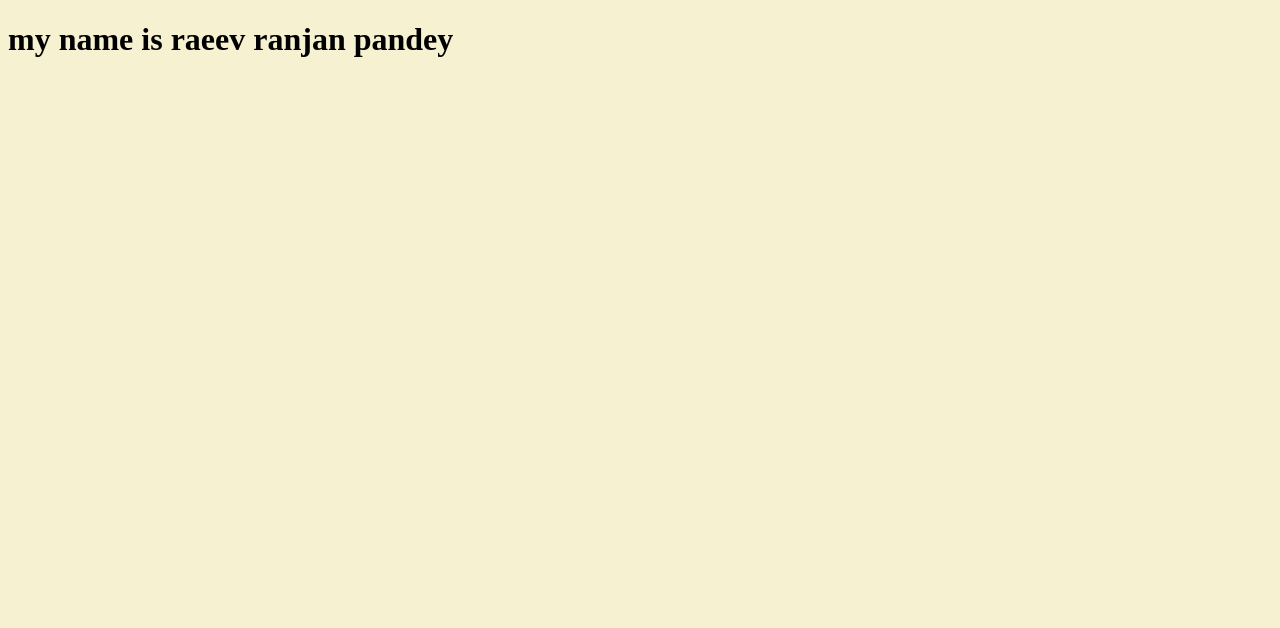
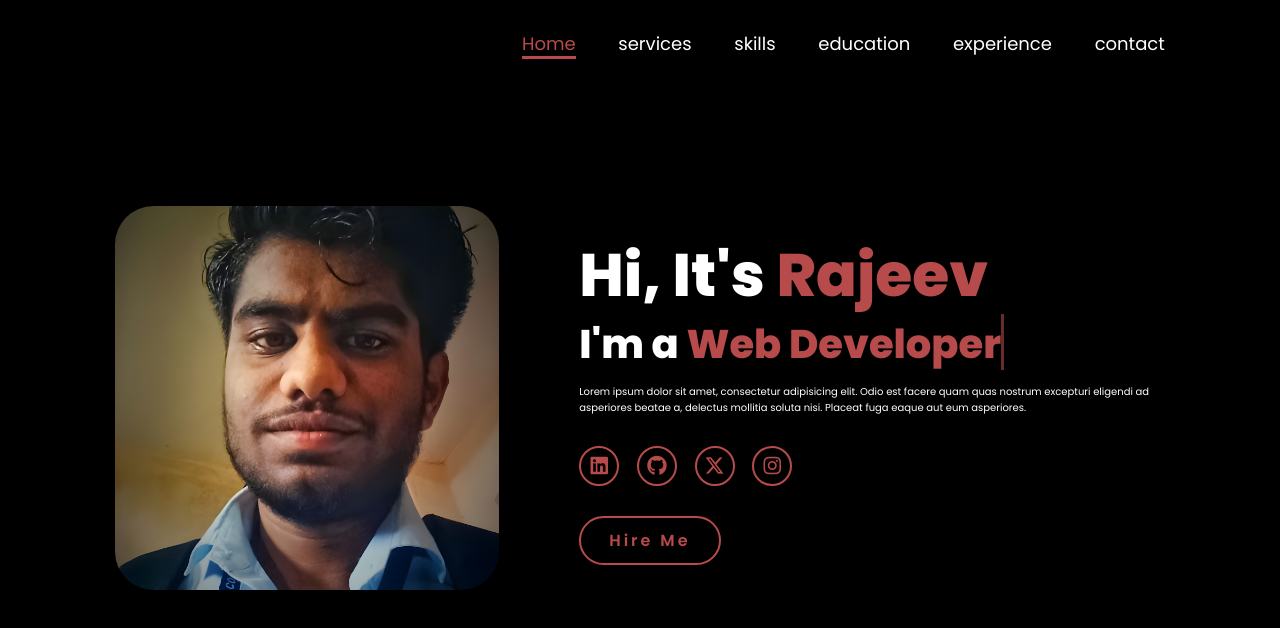
Before and after one commit to prajeevranjan/prajeevranjan.github.io, a plain HTML site: page index.html in a window 1280 px wide. Drawn offline with Linux system fonts and the light colour scheme.

Commit message:
just made the website by only html and css

```diff
--- a/index.html
+++ b/index.html
@@ -3,11 +3,38 @@
 <head>
     <meta charset="UTF-8">
     <meta name="viewport" content="width=device-width, initial-scale=1.0">
-    <title>portfolio</title>
+    <link rel="stylesheet" href="https://cdnjs.cloudflare.com/ajax/libs/font-awesome/6.5.2/css/all.min.css">
+    <title>portfolio website</title>
     <link rel="stylesheet" href="style.css">
 </head>
 <body>
-    <h1>my name is raeev ranjan pandey</h1>
-
+    <header>
+        <a href="#" class="logo"></a>
+        <nav>
+            <a href="#" class="active">Home</a>
+            <a href="#" >services</a>
+            <a href="#" >skills</a>
+            <a href="#" >education</a>
+            <a href="#" >experience</a>
+            <a href="#" >contact</a>
+        </nav>
+    </header>
+    <section class="home">
+        <div class="home-img">
+            <img src="image.jpg" alt=""/>
+        </div>
+        <div class="home-content">
+            <h1>Hi, It's <span>Rajeev</span></h1>
+            <h3 class="typing-text">I'm a <span></span></h3>
+            <p>Lorem ipsum dolor sit amet, consectetur adipisicing elit. Odio est facere quam quas nostrum excepturi eligendi ad asperiores beatae a, delectus mollitia soluta nisi. Placeat fuga eaque aut eum asperiores.</p>
+            <div class="social-icons">
+                <a href="https://www.linkedin.com/in/prajeevranjan/" target="_blank"><i class="fa-brands fa-linkedin"></i></a>
+                <a href="https://github.com/prajeevranjan" target="_blank"><i class="fa-brands fa-github"></i></a>
+                <a href="https://x.com/prajeevranjan" target="_blank"><i class="fa-brands fa-x-twitter"></i></a>
+                <a href="https://www.instagram.com/prajeevranjan" target="_blank"><i class="fa-brands fa-instagram"></i></a>
+            </div>
+            <a href="#" class="btn">Hire Me</a>
+        </div>
+    </section>
 </body>
 </html>
--- a/style.css
+++ b/style.css
@@ -1,3 +1,259 @@
+@import url("https://fonts.googleapis.com/css2?family=Poppins:wght@400;600;800&display=swap");
+
 *{
-    background-color:#f6f1d0;
+    margin: 0;
+    padding: 0;
+    box-sizing: border-box;
+    text-decoration: none;
+    border: none;
+    outline: none;
+    font-family: 'poppins', sans-serif;
 }
+
+html{
+    font-size: 62.5%;
+}
+
+body{
+    width: 100%;
+    height: 100vh;
+    overflow-x: hidden;
+    background-color: black;
+    color: white;
+}
+
+header{
+    margin-top: 20px;
+    position: fixed;
+    top: 0;
+    left: 0;
+    width: 100%;
+    padding: 1rem 9%;
+    background-color: transparent;
+    filter: drop-shadow(10px);
+    display: flex;
+    justify-content: space-between;
+    align-items: center;
+    z-index: 100;
+}
+
+.logo{
+    font-size: 3rem;
+    color: #b74b4b;
+    font-weight: 800;
+    cursor: pointer;
+    transition: 0.5s ease;
+}
+
+.logo:hover{
+    transform: scale(1.1);
+}
+
+nav a{
+    font-size: 1.8rem;
+    color: white;
+    margin-left: 4rem;
+    font-weight: 500;
+    transition: 0.3 ease;
+    border-bottom: 3px solid transparent;
+}
+
+nav a:hover,
+nav a.active{
+    color: #b74b4b;
+    border-bottom: 3px solid #b74b4b;
+}
+
+@media(max-width:995px){
+    nav{
+        position: absolute;
+        display: none;
+        top: 0;
+        right: 0;
+        width: 40%;
+        border-left: 3px solid #b74b4b;
+        border-right: 3px solid #b74b4b;
+        border-bottom-left-radius: 2rem;
+        padding: 1rem solid;
+        background-color: #161616;
+        border-top: 0.1 rem solid rgba(0,0,0,0.1);
+    }
+
+    nav.active{
+        display: block;
+    }
+
+    nav a{
+        display: block;
+        font-size: 2rem;
+        margin: 3rem 0;
+    }
+
+    nav a:hover,
+    nav a.active{
+        padding: 1rem;
+        border-radius: 0.5rem;
+        border-bottom: 0.5rem solid #b74b4b;
+    }
+}
+
+section{
+    min-height: 100vh;
+    padding: 5rem 9% 5rem;
+}
+
+.home{
+    display: flex;
+    justify-content: center;
+    align-items: center;
+    gap: 8rem;
+    background-color: black;
+}
+
+.home .home-content h1{
+    font-size: 6rem;
+    font-weight: 700;
+    line-height: 1.3;
+}
+
+span{
+    color: #b74b4b;
+}
+
+.home-content h3{
+    font-size: 4rem;
+    margin-bottom: 1rem;
+    font-weight: 700;
+}
+
+.home-img{
+    border-radius: 50%;
+}
+
+.home-img img{
+    position: relative;
+    width: 30vw;
+    border-radius: 10%;
+    box-shadow: 0 0 25px solid #b74b4b;
+    cursor: pointer;
+    transition: 0.2s linear;
+}
+
+home-image img:hover{
+    font-size: 1.8rem;
+    font-weight: 500;
+}
+
+.social-icons a{
+    display: inline-flex;
+    justify-content: center;
+    align-items: center;
+    width: 4rem;
+    height: 4rem;
+    background-color: transparent;
+    border: 0.2rem solid #b74b4b;
+    font-size: 2rem;
+    border-radius: 50%;
+    margin: 3rem 1.5rem 3rem 0;
+    transition: 0.3s ease;
+    color: #b74b4b;
+}
+
+.social-icons a:hover{
+    color: black;
+    transform: scale(1.3) translateY(-5px);
+    background-color: #b74b4b;
+    box-shadow: 0 0 25px #b74b4b;
+}
+
+.btn{
+    display: inline-block;
+    padding: 1rem 2.8rem;
+    background-color: black;
+    border-radius: 4rem;
+    font-size: 1.6rem;
+    color: #b74b4b;
+    letter-spacing: 0.3rem;
+    font-weight: 600;
+    border: 2px solid #b74b4b;
+    transition: 0.3s ease;
+    cursor: pointer;
+}
+
+.btn:hover{
+    transform: scale3d(1.03);
+    background-color: #b74b4b;
+    color: black;
+    box-shadow: 0 0 25px #b74b4b;
+}
+
+.typing-text{
+    font-size: 34px;
+    font-weight: 600;
+    min-width: 280px;
+}
+
+.typing-text span{
+    position: relative;
+}
+
+.typing-text span::before{
+    content: "Software Developer";
+    color: #b74b4b;
+    animation: words 20s infinite;
+}
+
+.typing-text span::after{
+    content: "";
+    background-color: black;
+    position: absolute;
+    width: calc(100% +8px);
+    height: 100%;
+    border-left: 3px solid black;
+    right: -8;
+    animation: cursor 0.6s infinite;
+}
+
+@keyframes cursor{
+    to{
+        border-left: 3px solid #b74b4b;
+    }
+}
+
+@keyframes words{
+    0%, 30%{
+        content: "Web Developer";
+    }
+    31%, 60%{
+        content: "Developer";
+    }
+    61%, 100%{
+        content: "Web Designer";
+    }
+}
+
+@media (max-width:1000px){
+    .home{
+        gap: 4rem;
+    }
+}
+
+@media (max-width:995px){
+    .home{
+        flex-direction: column;
+        margin: 5rem 4rem;
+    }
+
+    .home .home-content h3{
+        font-size: 2.5rem;
+    }
+
+    .home-content h1{
+        font-size: 5rem;
+    }
+
+    .home-img img{
+        width: 70vh;
+        margin-top: 4rem;
+    }
+}
```
Also changed, not shown: image.jpg (added).
